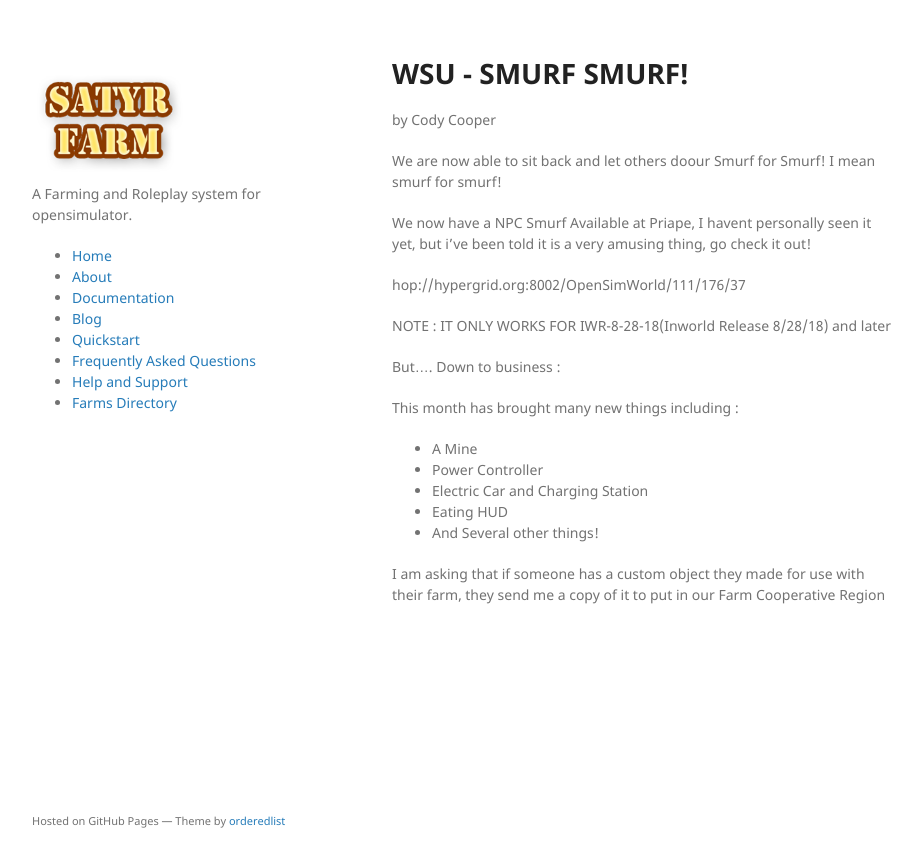
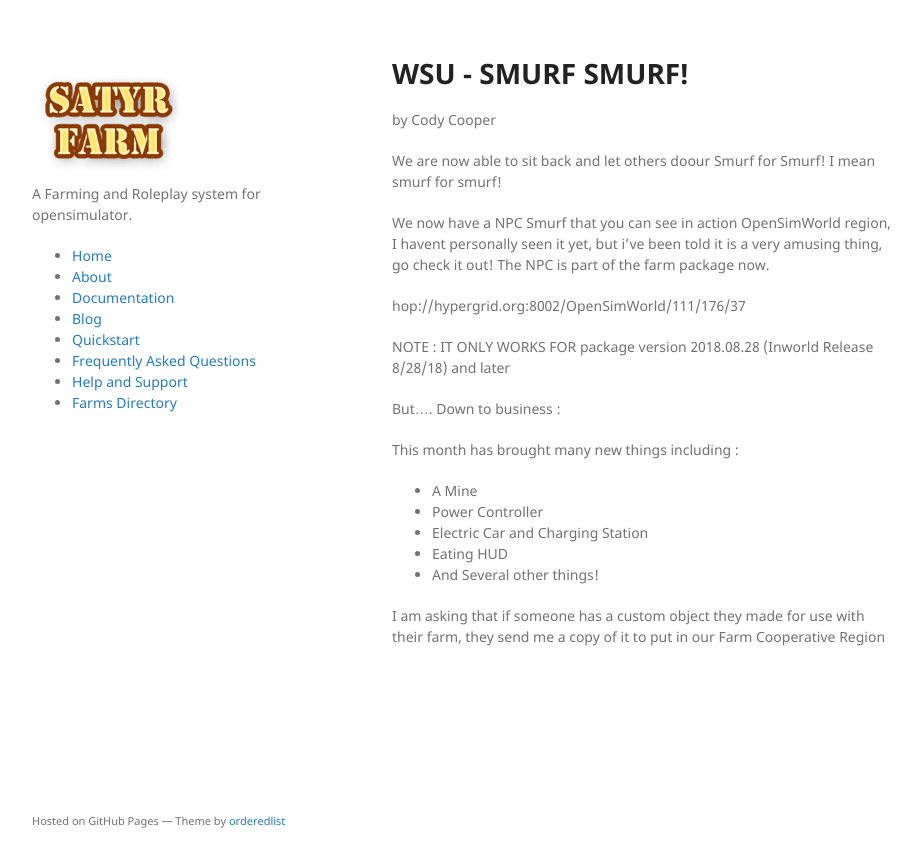
Before and after one commit to SatyrFarm/SatyrFarm.github.io, a Jekyll site: the page built from blog/180829-SmurfSmurf.md, in a window 1280 px wide. Shown: the top 867 px of the page, without its empty margins (178-1100 px from the left). Built offline with Jekyll 4.4.1, drawn with Linux system fonts in a browser that asks for light colours; comment, search, counter and statistics services are not loaded.

Commit message:
Update 180829-SmurfSmurf.md

```diff
--- a/blog/180829-SmurfSmurf.md
+++ b/blog/180829-SmurfSmurf.md
@@ -6,11 +6,11 @@ title: WSU - SMURF SMURF!
 
 We are now able to sit back and let others doour Smurf for Smurf! I mean smurf for smurf!
 
-We now have a NPC Smurf Available at Priape, I havent personally seen it yet, but i've been told it is a very amusing thing, go check it out!
+We now have a NPC Smurf that you can see in action  OpenSimWorld region, I havent personally seen it yet, but i've been told it is a very amusing thing, go check it out! The NPC is part of the farm package now.
 
 hop://hypergrid.org:8002/OpenSimWorld/111/176/37
 
-NOTE : IT ONLY WORKS FOR IWR-8-28-18(Inworld Release 8/28/18) and later
+NOTE : IT ONLY WORKS FOR package version 2018.08.28 (Inworld Release 8/28/18) and later
 
 
 But.... Down to business :
```
